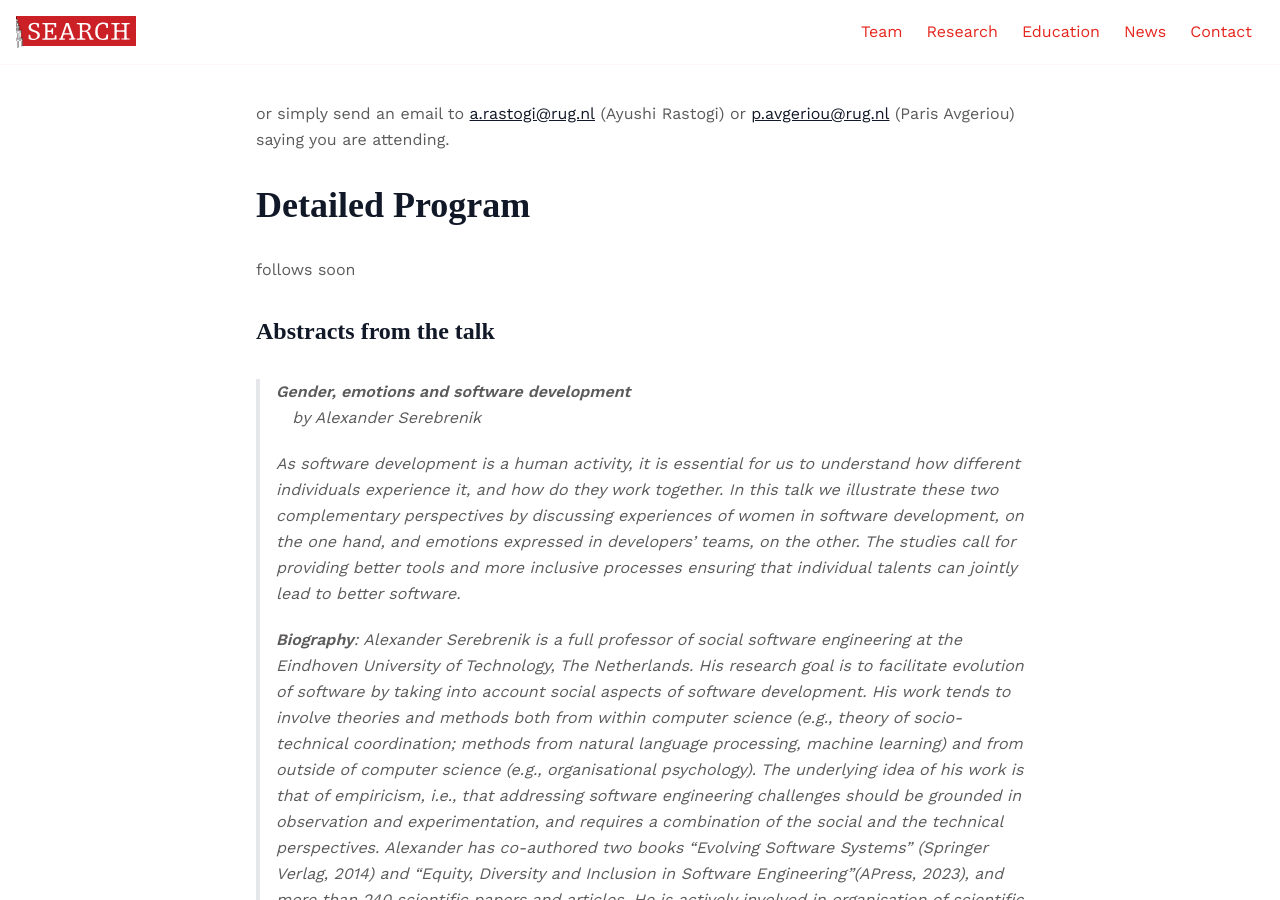
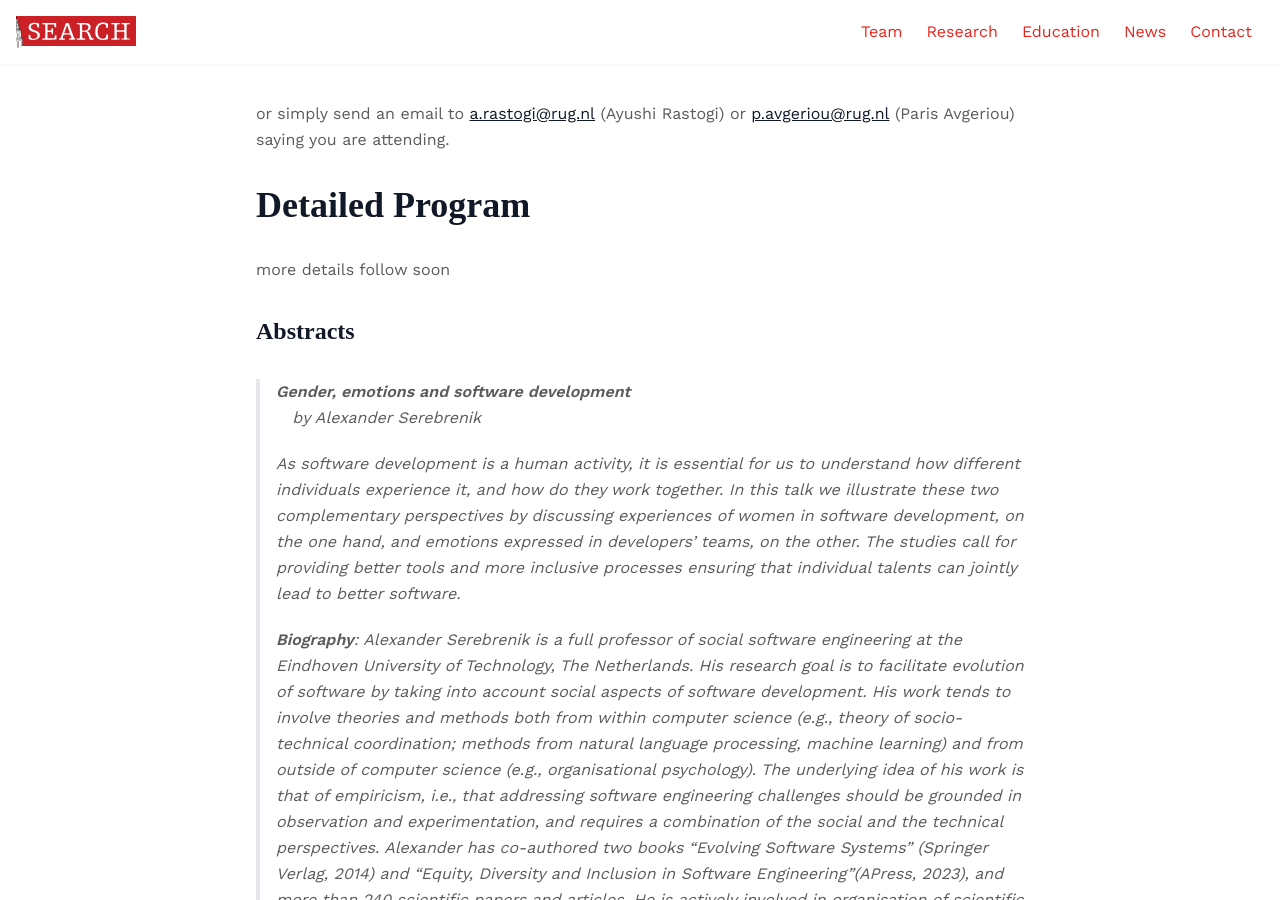
Before and after one commit to search-rug/search-rug.github.io, a Jekyll site: the page built from _events/northse2023.md, in a window 1280 px wide and 900 px high, scrolled down 1229 px. Built offline with Jekyll 4.4.1, drawn with Linux system fonts in a browser that asks for light colours; nearby versions of some CDN libraries; some web fonts are replaced.

Commit message:
Todo: more details in detailed program

```diff
--- a/_events/northse2023.md
+++ b/_events/northse2023.md
@@ -39,9 +39,9 @@ or simply send an email to [a.rastogi@rug.nl](mailto:a.rastogi@rug.nl) (Ayushi R
 
 # Detailed Program
 
-follows soon
+more details follow soon
 
-## Abstracts from the talk
+## Abstracts
 
 > **Gender, emotions and software development**\
 >  &nbsp;&nbsp; by Alexander Serebrenik
```
